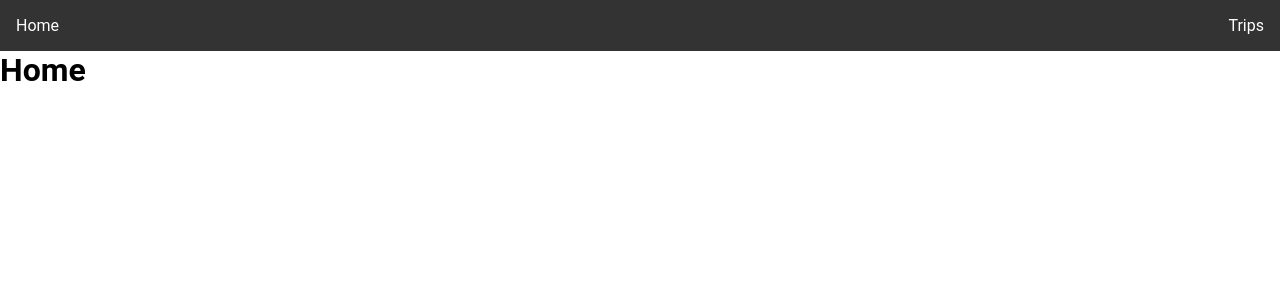
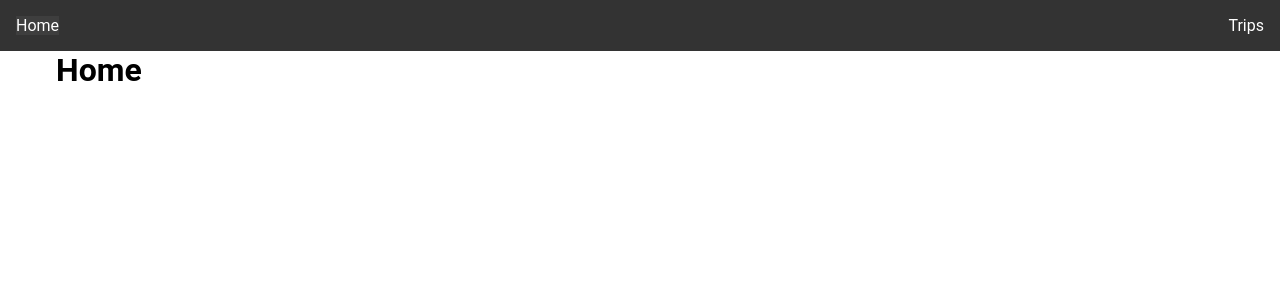
Before and after one commit to resh-ie/create-react-app-freely, a React (Create React App) app: page / in a window 1280 px wide. Shown: the top 300 px of the page. Built offline with nearby package versions, Linux system fonts and the light colour scheme.

Commit message:
adding active styling

```diff
--- a/src/App.scss
+++ b/src/App.scss
@@ -15,3 +15,9 @@
   // font-family: 'SF Pro Display';
   font-family: 'Roboto', sans-serif;
 }
+
+.container {
+  max-width: 1200px;
+  margin: 0 auto;
+  padding: 0 1rem;
+}
--- a/src/App.tsx
+++ b/src/App.tsx
@@ -25,7 +25,7 @@ const App = () => {
   return (
     <div>
       <NavBar navData={NavData} />
-      {component}
+      <div className='container'>{component}</div>
     </div>
   );
 };
--- a/src/components/NavBar/NavBar.tsx
+++ b/src/components/NavBar/NavBar.tsx
@@ -7,19 +7,32 @@ interface navBarProps {
 interface navItem {
   title: string;
   link: string;
+  active?: boolean;
 }
 
 const NavBar = ({ navData }: navBarProps) => {
+  const path = window.location.pathname;
   return (
     <nav className='side-nav'>
       <ul>
         {navData.map((item: navItem, index: number) => (
-          <li key={index}>
-            <a href={item.link}>{item.title}</a>
-          </li>
+          <NavItem
+            key={index}
+            link={item.link}
+            title={item.title}
+            active={item.link === path}
+          />
         ))}
       </ul>
     </nav>
   );
 };
+
+function NavItem({ title, link, active }: navItem) {
+  return (
+    <li className={active ? 'active' : ''}>
+      <a href={link}>{title}</a>
+    </li>
+  );
+}
 export default NavBar;
```
